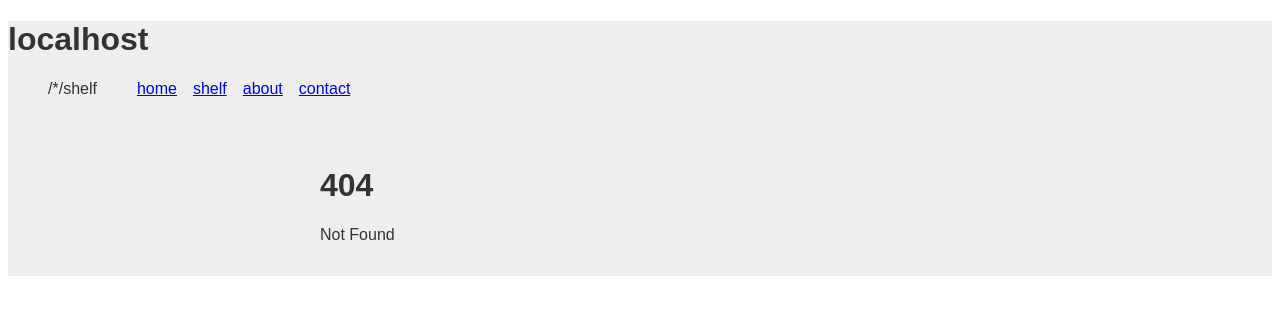
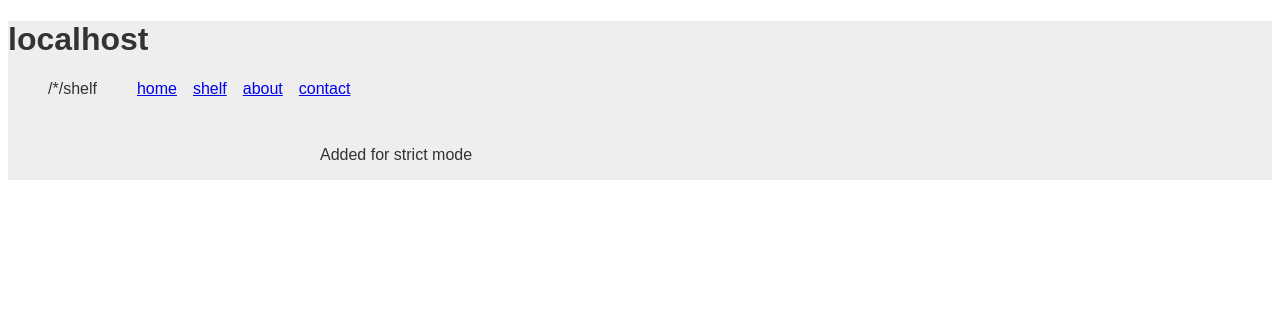
Before and after one commit to kentlizardo/kentlizardo.github.io, a SvelteKit app: page /shelf in a window 1280 px wide. Before the commit this address had no page. Shown: the top 314 px of the page. Built offline with nearby package versions, Linux system fonts and the light colour scheme.

Commit message:
Added missing shelf/+page.svelte

```diff
--- /dev/null
+++ b/src/routes/shelf/+page.svelte
@@ -0,0 +1 @@
+Added for strict mode
```
